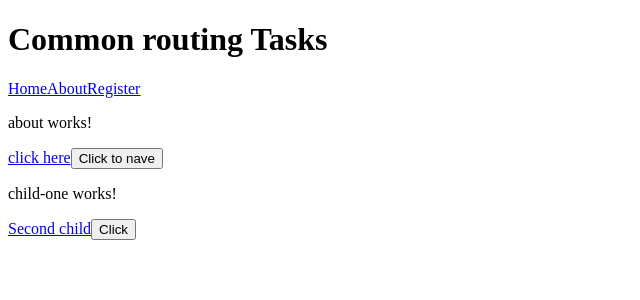
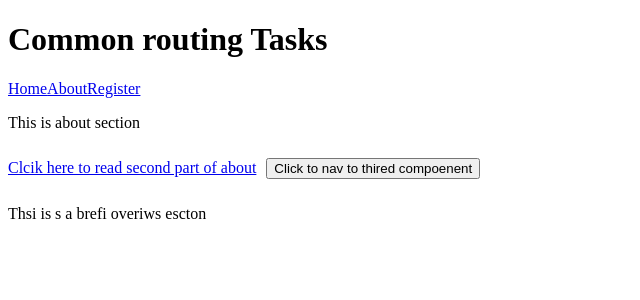
Before and after one commit to Msuf123/angular-routing-practice, an Angular app: page /about/one in a window 1280 px wide. Shown: the top 300 px of the page, without its empty margins (0-640 px from the left). Built offline with nearby package versions, Linux system fonts and the light colour scheme.

Commit message:
Understodd a bit about routing

```diff
--- a/src/app/about/about.component.html
+++ b/src/app/about/about.component.html
@@ -1,4 +1,4 @@
-<p>about works!</p>
-<a [routerLink]="['one/time/cook']" [queryParams]="{name:'Akshat'}">click here</a>
-<button (click)="nav()">Click to nave</button>
+<p>This is about section</p>
+<a [routerLink]="['/about','two']" [queryParams]="{name:'Akshat'}">Clcik here to read second part of about</a>
+<button style="margin: 10px;" (click)="nav()">Click to nav to thired compoenent</button>
 <router-outlet></router-outlet>
--- a/src/app/about/child-one/child-one.component.html
+++ b/src/app/about/child-one/child-one.component.html
@@ -1,3 +1 @@
-<p>child-one works!</p>
-<a [routerLink]="['../two']" routerLinkActive="router-link-active" >Second child</a>
-<button (click)="click()">Click</button>
+<p>Thsi is s a brefi overiws escton</p>
--- a/src/app/register/register.component.ts
+++ b/src/app/register/register.component.ts
@@ -7,6 +7,7 @@ import { FormControl, FormGroup, ReactiveFormsModule } from '@angular/forms';
   imports: [ReactiveFormsModule],
   templateUrl: './register.component.html',
   styleUrl: './register.component.css'
+
 })
 export class RegisterComponent {
 formGroup=new FormGroup({
```
